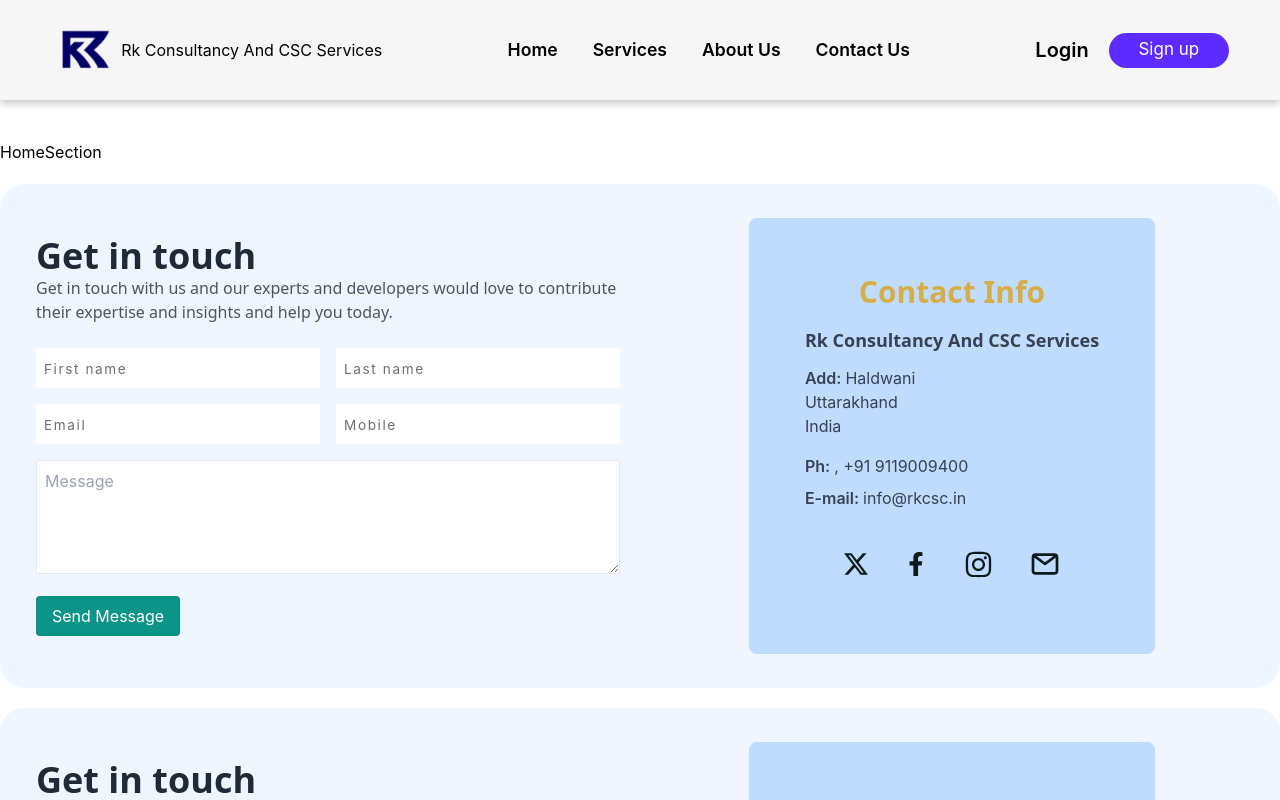
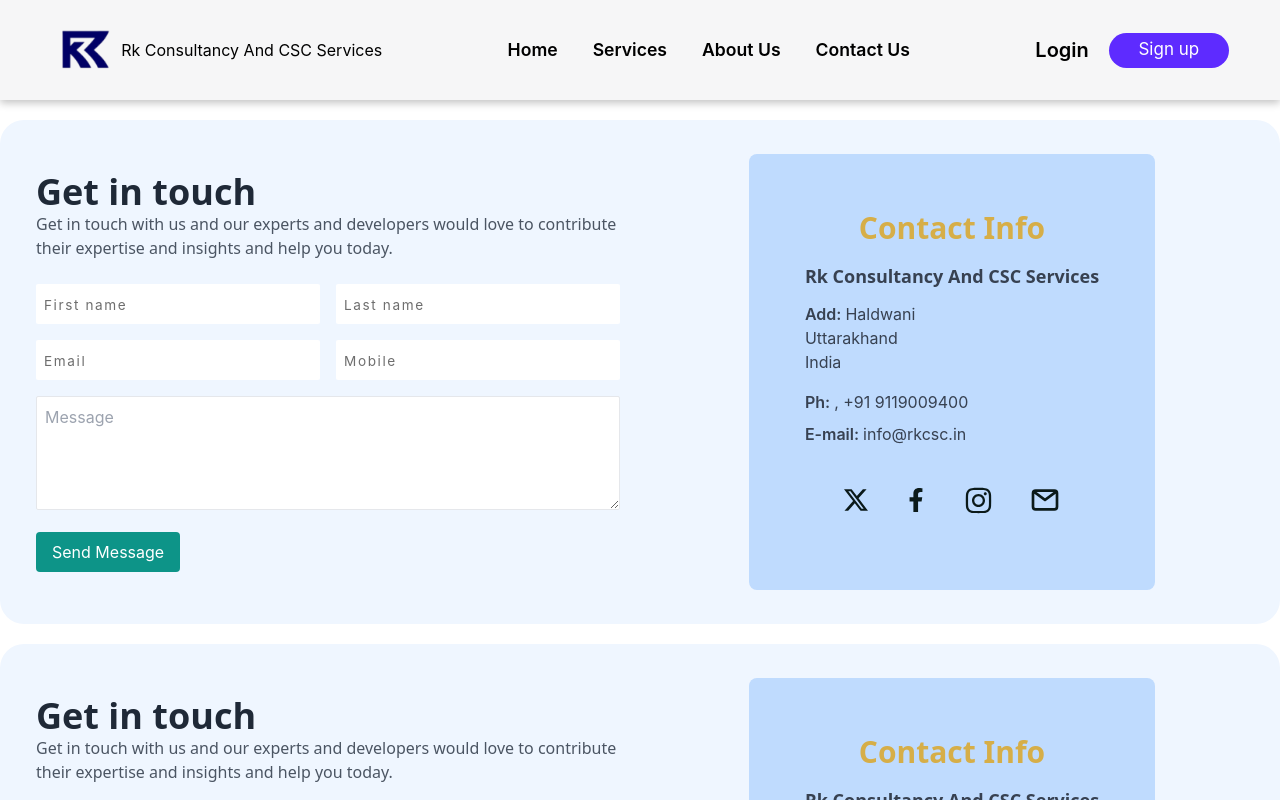
Before and after one commit to gymsewa/rkcsc_frontend, a React (Create React App) app: page / in a window 1280 px wide. Shown: the top 800 px of the page. Built offline with nearby package versions, Linux system fonts and the light colour scheme.

Commit message:
minor changes

```diff
--- a/src/components/HomeSection.jsx
+++ b/src/components/HomeSection.jsx
@@ -2,7 +2,7 @@
 
 const HomeSection = ({navRef}) => {
   return (
-    <div ref={navRef} className="mt-10">HomeSection</div>
+    <div ref={navRef} ></div>
   )
 }
 
```
